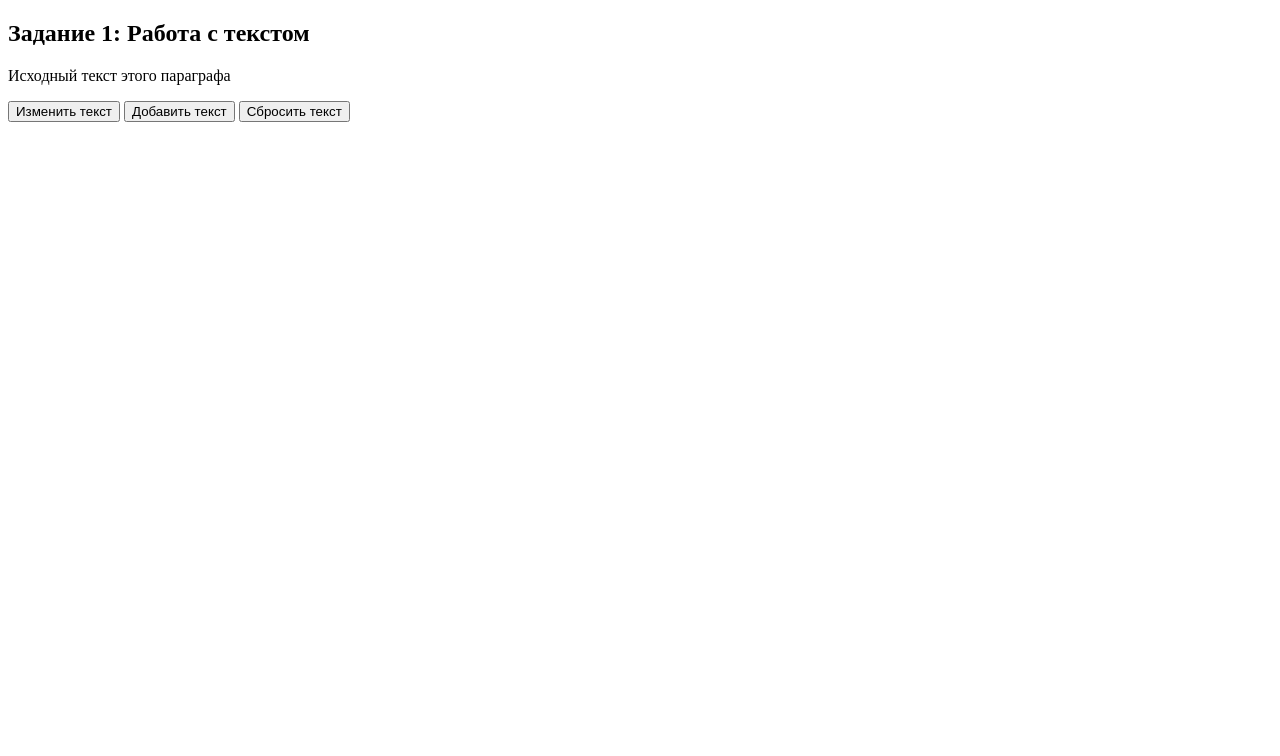
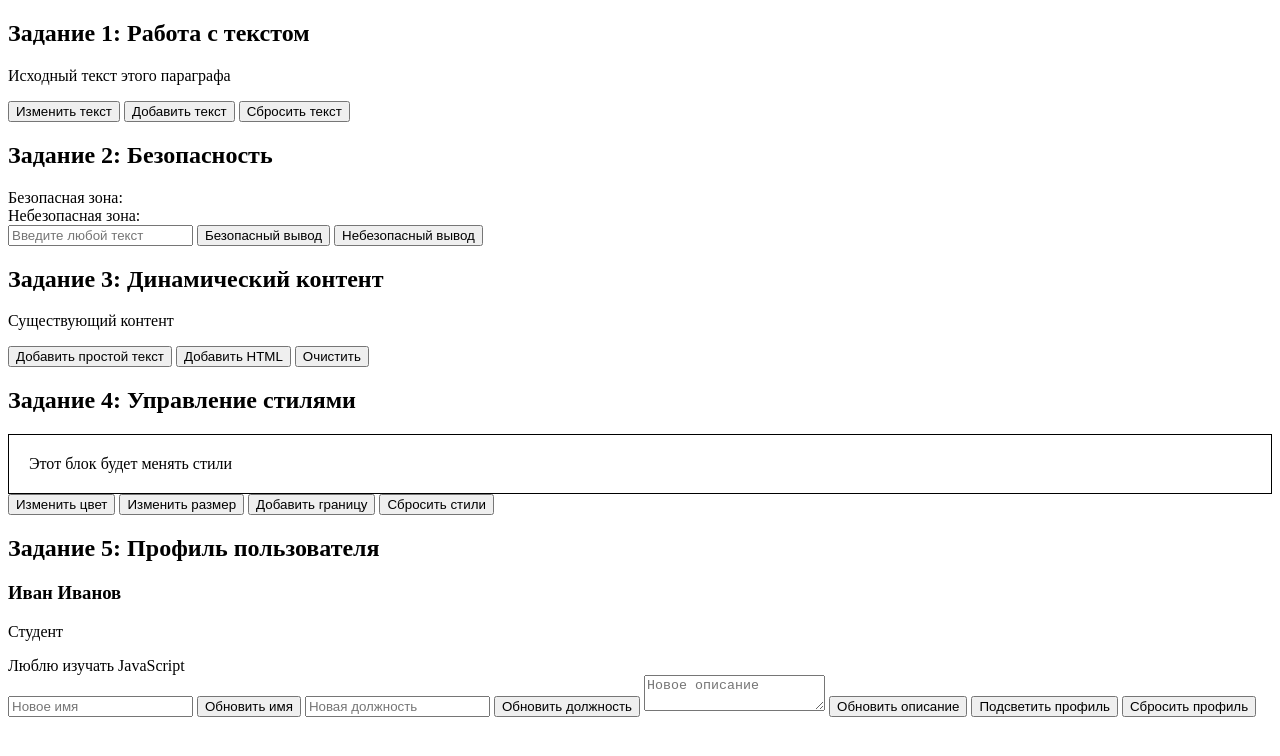
Before and after one commit to Roman9533/Homework, a plain HTML site: page index.html in a window 1280 px wide. Drawn offline with Linux system fonts and the light colour scheme.

Commit message:
задание2

```diff
--- a/index.html
+++ b/index.html
@@ -13,6 +13,49 @@
     <button onclick="addText()">Добавить текст</button>
     <button onclick="resetText()">Сбросить текст</button>
 </div>
+<div id="task2">
+    <h2>Задание 2: Безопасность</h2>
+    <div id="safe-output">Безопасная зона:</div>
+    <div id="unsafe-output">Небезопасная зона:</div>
+    <input type="text" id="user-input" placeholder="Введите любой текст">
+    <button onclick="safeOutput()">Безопасный вывод</button>
+    <button onclick="unsafeOutput()">Небезопасный вывод</button>
+</div>
+<div id="task3">
+    <h2>Задание 3: Динамический контент</h2>
+    <div id="dynamic-content">
+        <p>Существующий контент</p>
+    </div>
+    <button onclick="addSimpleContent()">Добавить простой текст</button>
+    <button onclick="addHTMLContent()">Добавить HTML</button>
+    <button onclick="clearContent()">Очистить</button>
+</div>
+<div id="task4">
+    <h2>Задание 4: Управление стилями</h2>
+    <div id="style-demo" style="padding: 20px; border: 1px solid black;">
+        Этот блок будет менять стили
+    </div>
+    <button onclick="changeColor()">Изменить цвет</button>
+    <button onclick="changeSize()">Изменить размер</button>
+    <button onclick="addBorder()">Добавить границу</button>
+    <button onclick="resetStyles()">Сбросить стили</button>
+</div>
+<div id="task5">
+    <h2>Задание 5: Профиль пользователя</h2>
+    <div id="user-profile">
+        <h3 id="user-name">Иван Иванов</h3>
+        <p id="user-title">Студент</p>
+        <div id="user-bio">Люблю изучать JavaScript</div>
+    </div>
+    <input type="text" id="name-input" placeholder="Новое имя">
+    <button onclick="updateName()">Обновить имя</button>
+    <input type="text" id="title-input" placeholder="Новая должность">
+    <button onclick="updateTitle()">Обновить должность</button>
+    <textarea id="bio-input" placeholder="Новое описание"></textarea>
+    <button onclick="updateBio()">Обновить описание</button>
+    <button onclick="highlightProfile()">Подсветить профиль</button>
+    <button onclick="resetProfile()">Сбросить профиль</button>
+</div>
 
     <script src="main.js"></script>
 </body>
--- a/main.js
+++ b/main.js
@@ -66,3 +66,122 @@ function resetText() {
 }
 
 let originalText = "Исходный текст этого параграфа";
+
+function safeOutput() {
+    const input = document.getElementById("user-input").value;
+    document.getElementById("safe-output").textContent = "Безопасная зона: " + input;
+}
+
+function unsafeOutput() {
+    const input = document.getElementById("user-input").value;
+    document.getElementById("unsafe-output").innerHTML = "Небезопасная зона: " + input;
+}
+//////////////////
+function addSimpleContent() {
+    const container = document.getElementById("dynamic-content");
+    const p = document.createElement("p");
+    p.textContent = "Новый текстовый блок";
+    container.appendChild(p);
+}
+
+function addHTMLContent() {
+    const container = document.getElementById("dynamic-content");
+
+    const block = document.createElement("div");
+    block.innerHTML = `
+        <h3>Заголовок блока</h3>
+        <p>Это динамически добавленный HTML-контент</p>
+        <ul>
+            <li>Элемент 1</li>
+            <li>Элемент 2</li>
+            <li>Элемент 3</li>
+        </ul>
+    `;
+    container.appendChild(block);
+}
+
+function clearContent() {
+    document.getElementById("dynamic-content").innerHTML = "";
+}
+//////////////////////////
+
+const styleDemo = document.getElementById("style-demo");
+
+const originalStyles = {
+    background: styleDemo.style.background,
+    width: styleDemo.style.width,
+    height: styleDemo.style.height,
+    borderRadius: styleDemo.style.borderRadius,
+    boxShadow: styleDemo.style.boxShadow
+};
+
+function changeColor() {
+    styleDemo.style.background = "lightblue";
+}
+
+function changeSize() {
+    styleDemo.style.width = "300px";
+    styleDemo.style.height = "100px";
+}
+
+function addBorder() {
+    styleDemo.style.borderRadius = "10px";
+    styleDemo.style.boxShadow = "0 0 10px rgba(0,0,0,0.3)";
+}
+
+function resetStyles() {
+    styleDemo.style.background = originalStyles.background;
+    styleDemo.style.width = originalStyles.width;
+    styleDemo.style.height = originalStyles.height;
+    styleDemo.style.borderRadius = originalStyles.borderRadius;
+    styleDemo.style.boxShadow = originalStyles.boxShadow;
+}
+//////////////////////////////
+
+const defaultProfile = {
+    name: "Иван Иванов",
+    title: "Студент",
+    bio: "Люблю изучать JavaScript"
+};
+
+function updateName() {
+    const value = document.getElementById("name-input").value;
+    if (value.trim() !== "") {
+        document.getElementById("user-name").textContent = value;
+    }
+}
+
+function updateTitle() {
+    const value = document.getElementById("title-input").value;
+    if (value.trim() !== "") {
+        document.getElementById("user-title").textContent = value;
+    }
+}
+
+function updateBio() {
+    const value = document.getElementById("bio-input").value;
+    if (value.trim() !== "") {
+        document.getElementById("user-bio").textContent = value;
+    }
+}
+
+function highlightProfile() {
+    const profile = document.getElementById("user-profile");
+    profile.style.border = "2px solid blue";
+    profile.style.padding = "10px";
+    profile.style.background = "rgba(173, 216, 230, 0.3)";
+    profile.style.borderRadius = "10px";
+}
+
+function resetProfile() {
+    const profile = document.getElementById("user-profile");
+
+    document.getElementById("user-name").textContent = defaultProfile.name;
+    document.getElementById("user-title").textContent = defaultProfile.title;
+    document.getElementById("user-bio").textContent = defaultProfile.bio;
+
+    profile.style.border = "";
+    profile.style.padding = "";
+    profile.style.background = "";
+    profile.style.borderRadius = "";
+}
```
